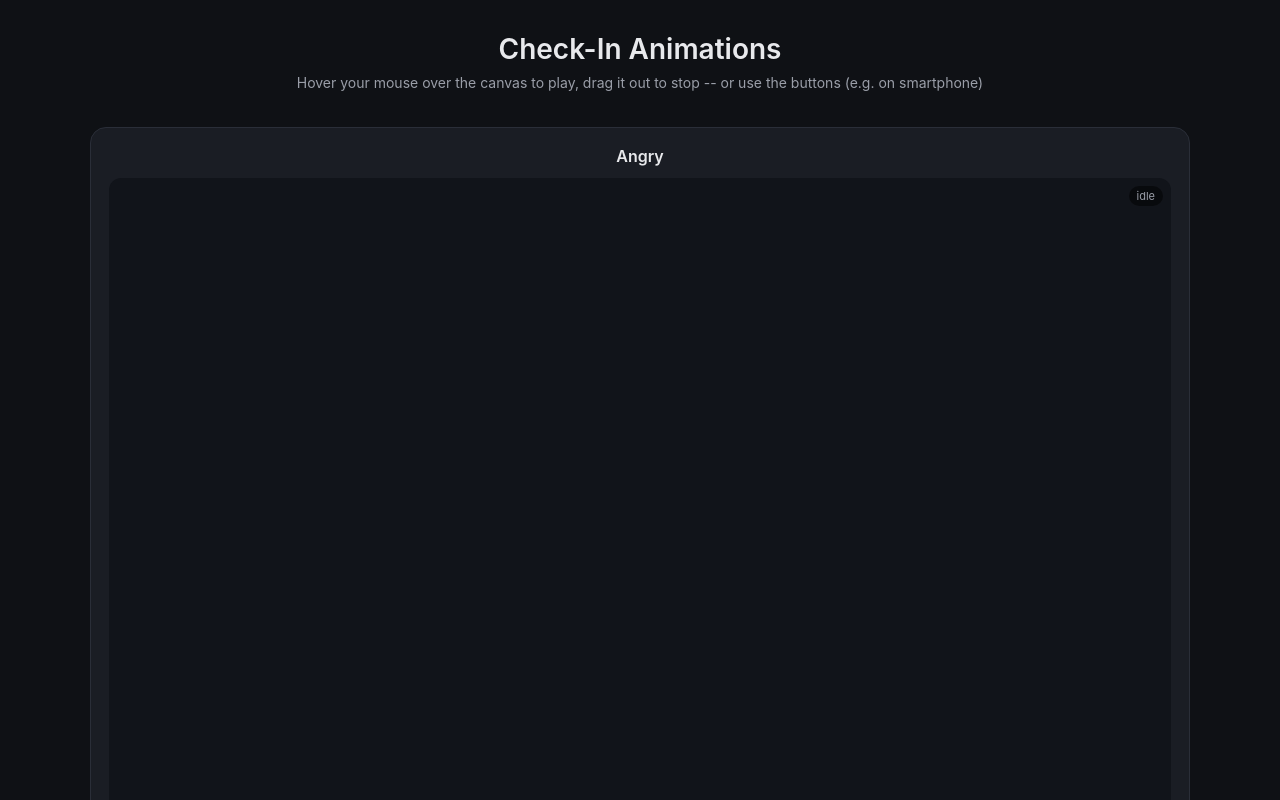
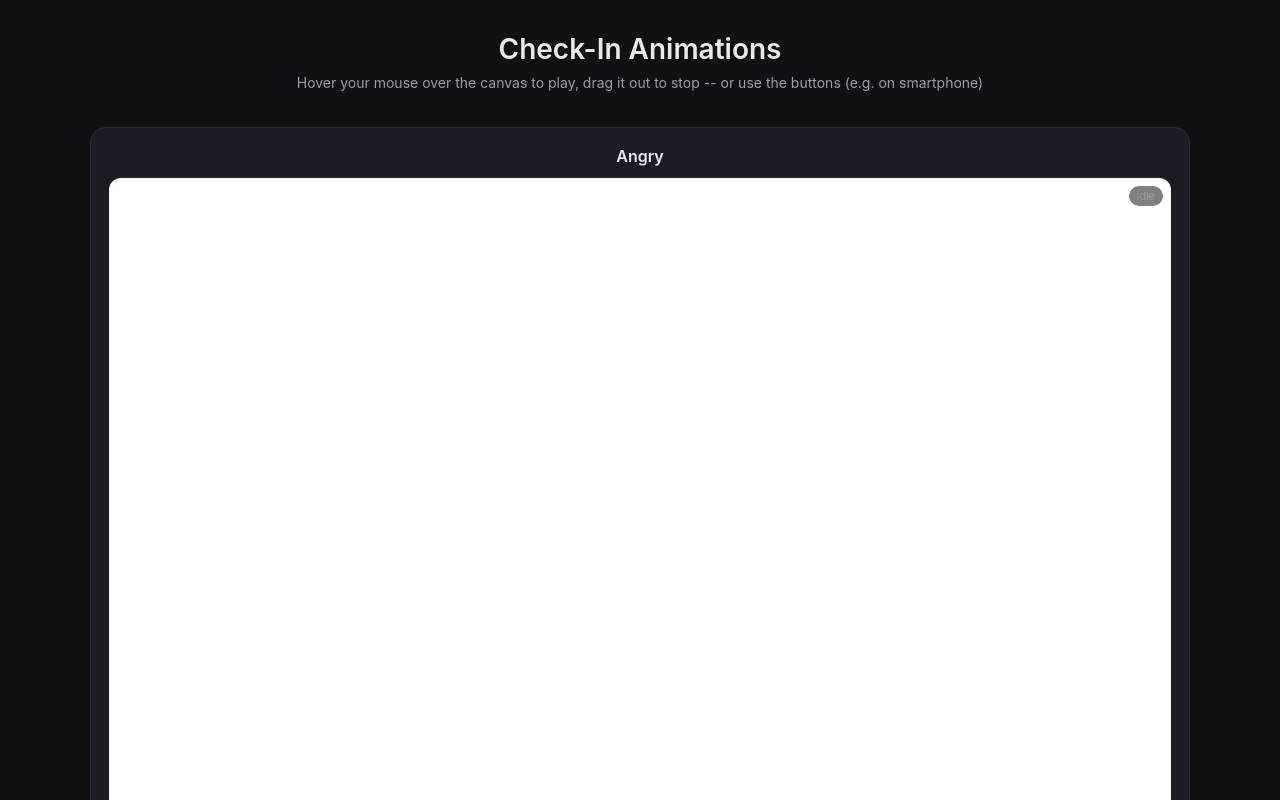
Before and after one commit to solvrtech/hw-buddy-emotions, a plain HTML site: page index.html in a window 1280 px wide. Shown: the top 800 px of the page. Drawn offline with Linux system fonts and the light colour scheme; a script that the page names is missing.

```diff
--- a/index.html
+++ b/index.html
@@ -75,7 +75,7 @@
       .canvas-wrap {
         width: 100%;
         aspect-ratio: 1 / 1;
-        background: #11141a;
+        background: #fff;
         border-radius: 12px;
         overflow: hidden;
         margin-bottom: 14px;
```
Also changed, not shown: 16 other files.
